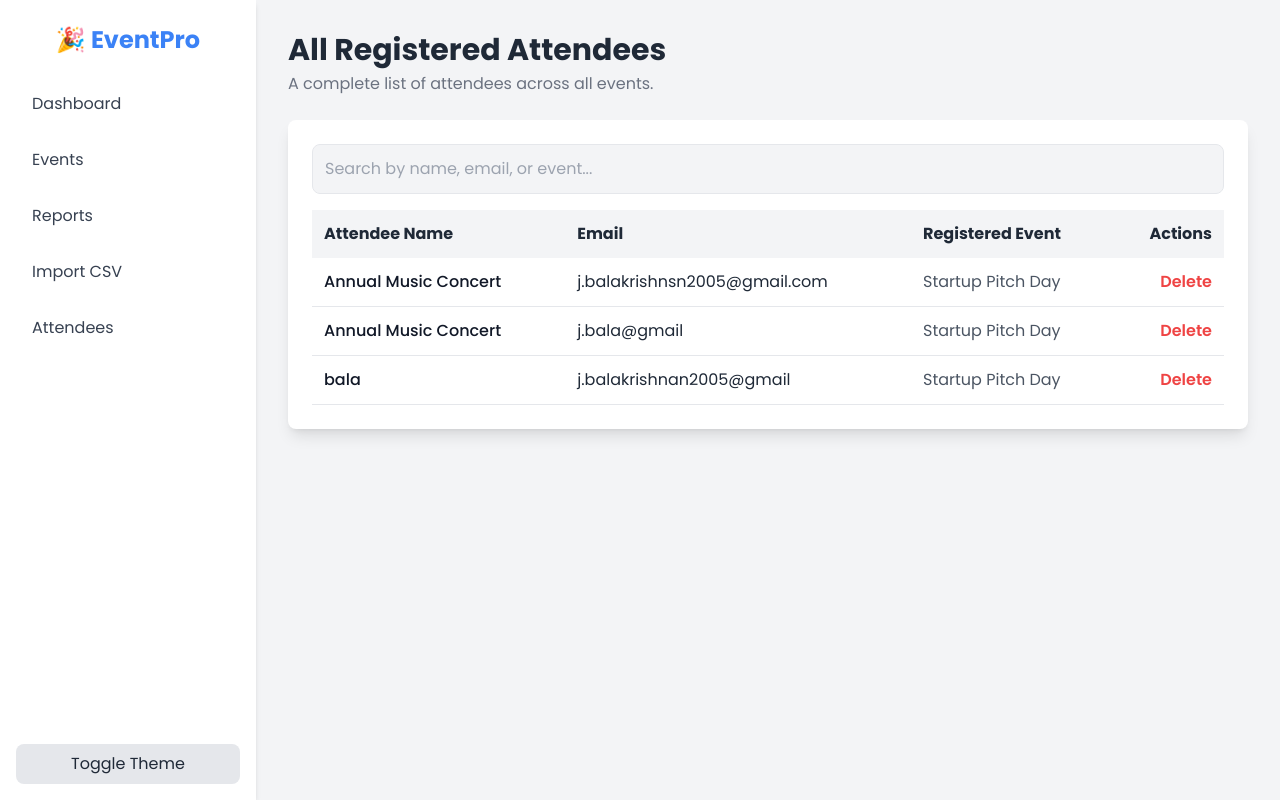
After one commit to Bala25092004/EVENT-MANAGEMENT, a Flask app: page /all-attendees in a window 1280 px wide. The commit adds this page. Run offline with Flask 3, Linux system fonts and the light colour scheme; some libraries are stand-ins or nearby versions.

Commit message:
first commit

```diff
--- a/app.py
+++ b/app.py
@@ -281,6 +281,10 @@ def delete_attendee(attendee_id):
     flash('Attendee deleted successfully!', 'success')
 
     return redirect(url_for('list_attendees', event_id=event_id))
+@app.route('/all-attendees')
+def all_attendees():
+    attendees = Attendee.query.order_by(Attendee.id.desc()).all()
+    return render_template('all_attendees.html', attendees=attendees)
 
 if __name__ == '__main__':
     with app.app_context():
--- a/static/js/main.js
+++ b/static/js/main.js
@@ -237,3 +237,29 @@ document.addEventListener('DOMContentLoaded', function () {
         });
     }
 });
+
+const attendeeSearchInput = document.getElementById('attendee-search-input');
+if (attendeeSearchInput) {
+    const attendeeTableBody = document.getElementById('attendee-table-body');
+    const allRows = Array.from(attendeeTableBody.querySelectorAll('tr'));
+    const noResultsRow = allRows.find(row => row.id === 'no-results-row');
+
+    attendeeSearchInput.addEventListener('keyup', () => {
+        const searchTerm = attendeeSearchInput.value.toLowerCase();
+        let visibleRows = 0;
+
+        allRows.filter(row => row.id !== 'no-results-row' && row.id !== 'no-attendees-row').forEach(row => {
+            const rowText = row.textContent.toLowerCase();
+            if (rowText.includes(searchTerm)) {
+                row.style.display = '';
+                visibleRows++;
+            } else {
+                row.style.display = 'none';
+            }
+        });
+
+        if (noResultsRow) {
+            noResultsRow.classList.toggle('hidden', visibleRows > 0 || allRows.length <= 1);
+        }
+    });
+}
--- /dev/null
+++ b/templates/all_attendees.html
@@ -0,0 +1,51 @@
+{% extends "layout.html" %}
+{% block title %}All Attendees{% endblock %}
+{% block content %}
+<div class="flex justify-between items-center mb-6">
+    <div>
+        <h2 class="text-3xl font-bold text-gray-800 dark:text-white">All Registered Attendees</h2>
+        <p class="text-gray-500 dark:text-gray-400 mt-1">A complete list of attendees across all events.</p>
+    </div>
+</div>
+
+<div class="bg-white dark:bg-gray-800 p-6 rounded-lg shadow-lg overflow-x-auto">
+    <div class="mb-4">
+        <input type="text" id="attendee-search-input" placeholder="Search by name, email, or event..."
+               class="w-full p-3 bg-gray-100 dark:bg-gray-700 rounded-lg border focus:outline-none focus:ring-2 focus:ring-primary">
+    </div>
+
+    <table class="w-full text-left">
+        <thead class="bg-gray-100 dark:bg-gray-700">
+            <tr>
+                <th class="p-3">Attendee Name</th>
+                <th class="p-3">Email</th>
+                <th class="p-3">Registered Event</th>
+                <th class="p-3 text-right">Actions</th>
+            </tr>
+        </thead>
+        <tbody id="attendee-table-body">
+            {% for attendee in attendees %}
+            <tr class="border-b dark:border-gray-700">
+                <td class="p-3 font-medium text-gray-900 dark:text-white">{{ attendee.name }}</td>
+                <td class="p-3">{{ attendee.email }}</td>
+                <td class="p-3 text-gray-600 dark:text-gray-400">{{ attendee.event.title }}</td>
+                <td class="p-3 text-right">
+                    <form action="{{ url_for('delete_attendee', attendee_id=attendee.id) }}" method="POST" onsubmit="return confirm('Are you sure you want to delete this attendee?');">
+                        <button type="submit" class="font-semibold text-red-500 hover:text-red-700">
+                            Delete
+                        </button>
+                    </form>
+                </td>
+            </tr>
+            {% else %}
+            <tr id="no-attendees-row">
+                <td colspan="4" class="p-3 text-center text-gray-500">No attendees have registered yet.</td>
+            </tr>
+            {% endfor %}
+            <tr id="no-results-row" class="hidden">
+                <td colspan="4" class="p-3 text-center text-gray-500">No results found.</td>
+            </tr>
+        </tbody>
+    </table>
+</div>
+{% endblock %}
--- a/templates/layout.html
+++ b/templates/layout.html
@@ -38,7 +38,10 @@
                 <a href="{{ url_for('list_events') }}" class="flex items-center px-4 py-3 mt-2 text-gray-700 dark:text-gray-300 hover:bg-gray-200 dark:hover:bg-gray-700 rounded-lg transition-colors">Events</a>
                 <a href="{{ url_for('reports') }}" class="flex items-center px-4 py-3 mt-2 text-gray-700 dark:text-gray-300 hover:bg-gray-200 dark:hover:bg-gray-700 rounded-lg transition-colors">Reports</a>
                 <a href="{{ url_for('import_csv') }}" class="flex items-center px-4 py-3 mt-2 text-gray-700 dark:text-gray-300 hover:bg-gray-200 dark:hover:bg-gray-700 rounded-lg transition-colors">Import CSV</a>
+                <a href="{{ url_for('all_attendees') }}" class="flex items-center px-4 py-3 mt-2 text-gray-700 dark:text-gray-300 hover:bg-gray-200 dark:hover:bg-gray-700 rounded-lg transition-colors">Attendees</a>
+
             </nav>
+
             <div class="p-4">
                  <button id="theme-toggle" class="w-full px-4 py-2 bg-gray-200 dark:bg-gray-700 rounded-lg">Toggle Theme</button>
             </div>
```
